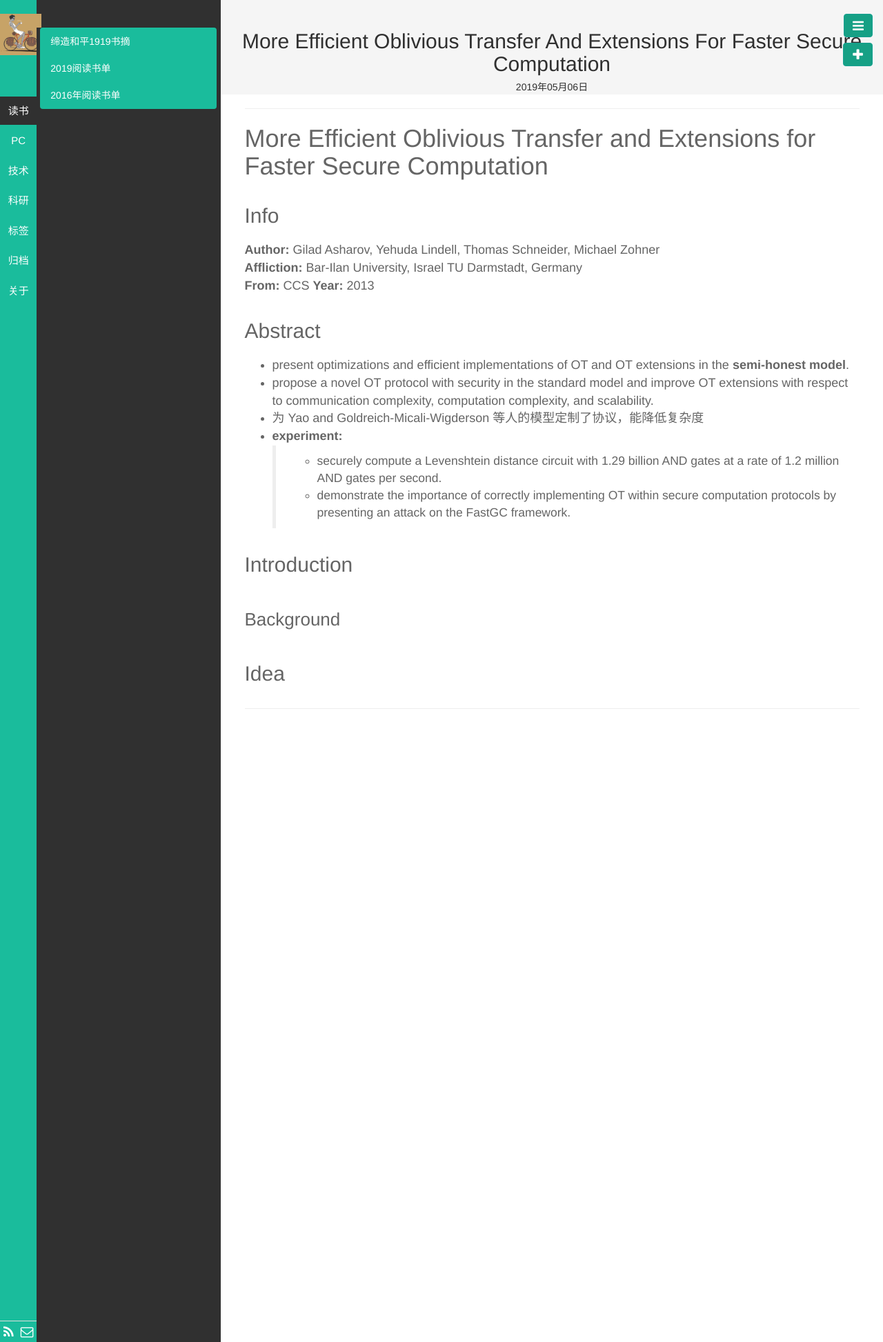
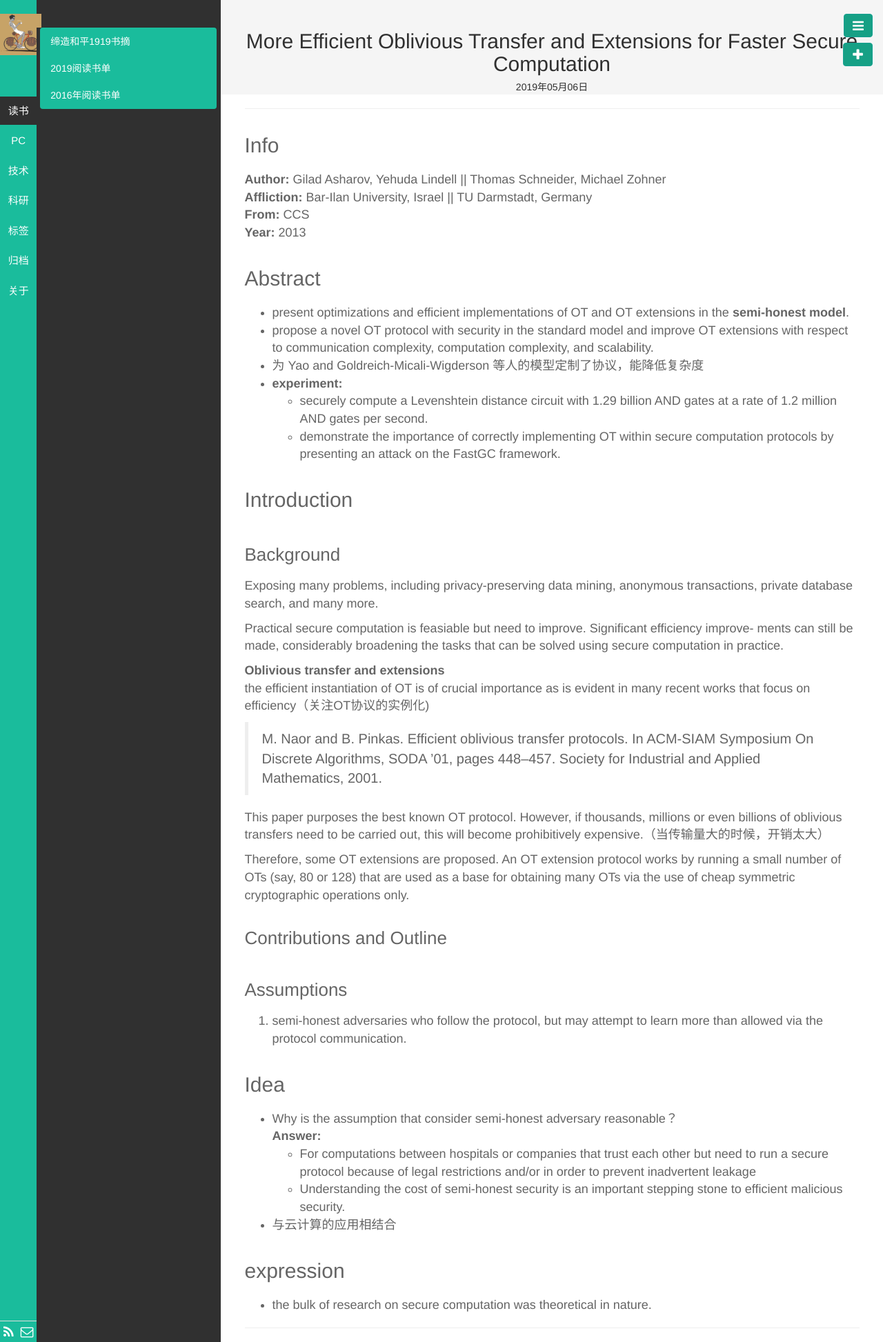
Before and after one commit to liyibing28/liyibing28.github.io, a Jekyll site: the page built from _posts/科研/2019-05-06-More-Efficient-Oblivious-Transfer-and-Extensions-for-Faster-Secure-Computation.md, in a window 1280 px wide. Shown: the whole page at 69% size. Built offline with Jekyll 4.4.1, drawn with Linux system fonts in a browser that asks for light colours; our own code applies the rules of GitHub Pages for plain Markdown files.

Commit message:
Update 2019-05-06-More-Efficient-Oblivious-Transfer-and-Extensions-for-Faster-Secure-Computation.md

```diff
--- a/_posts/科研/2019-05-06-More-Efficient-Oblivious-Transfer-and-Extensions-for-Faster-Secure-Computation.md
+++ b/_posts/科研/2019-05-06-More-Efficient-Oblivious-Transfer-and-Extensions-for-Faster-Secure-Computation.md
@@ -1,10 +1,16 @@
-# More Efficient Oblivious Transfer and Extensions for Faster Secure Computation
-
+---
+layout: post
+title: More Efficient Oblivious Transfer and Extensions for Faster Secure Computation
+category: 科研
+tags: 笔记 论文 安全多方计算 garbled-circuit 密码学
+keywords:
+description: 这是ccs' 13上的一篇安全多方计算相关论文
+---
 ## Info
 
-**Author:** Gilad Asharov, Yehuda Lindell, Thomas Schneider, Michael Zohner \
-**Affliction:** Bar-Ilan University, Israel TU Darmstadt, Germany \
-**From:** CCS
+**Author:** Gilad Asharov, Yehuda Lindell  ||  Thomas Schneider, Michael Zohner \
+**Affliction:** Bar-Ilan University, Israel  ||  TU Darmstadt, Germany \
+**From:** CCS \
 **Year:** 2013
 
 ## Abstract
@@ -13,11 +19,40 @@
 + propose a novel OT protocol with security in the standard model and improve OT extensions with respect to communication complexity, computation complexity, and scalability.
 + 为 Yao and Goldreich-Micali-Wigderson 等人的模型定制了协议，能降低复杂度
 + **experiment:**
-> + securely compute a Levenshtein distance circuit with 1.29 billion AND gates at a rate of 1.2 million AND gates per second.
-> + demonstrate the importance of correctly implementing OT within secure computation protocols by presenting an attack on the FastGC framework.
+  + securely compute a Levenshtein distance circuit with 1.29 billion AND gates at a rate of 1.2 million AND gates per second.
+  + demonstrate the importance of correctly implementing OT within secure computation protocols by presenting an attack on the FastGC framework.
 
 ## Introduction
 
 ### Background
 
+Exposing many problems, including privacy-preserving data mining, anonymous transactions, private database search, and many more.
+
+Practical secure computation is feasiable but need to improve. Significant efficiency improve- ments can still be made, considerably broadening the tasks that can be solved using secure computation in practice.
+
+**Oblivious transfer and extensions** \
+the efficient instantiation of OT is of crucial importance as is evident in many recent works that focus on efficiency（关注OT协议的实例化)
+> M. Naor and B. Pinkas. Efficient oblivious transfer protocols. In ACM-SIAM Symposium On Discrete Algorithms, SODA ’01, pages 448–457. Society for Industrial and Applied Mathematics, 2001.
+
+This paper purposes the best known OT protocol. However, if thousands, millions or even billions of oblivious transfers need to be carried out, this will become prohibitively expensive.（当传输量大的时候，开销太大）
+
+Therefore, some OT extensions are proposed. An OT extension protocol works by running a small number of OTs (say, 80 or 128) that are used as a base for obtaining many OTs via the use of cheap symmetric cryptographic operations only.
+
+### Contributions and Outline
+
+### Assumptions
+
+1. semi-honest adversaries who follow the protocol, but may attempt to learn more than allowed via the protocol communication.
+
 ## Idea
+
++ Why is the assumption that consider semi-honest adversary reasonable？\
+**Answer:**
+  + For computations between hospitals or companies that trust each other but need to run a secure protocol because of legal restrictions and/or in order to prevent inadvertent leakage
+  + Understanding the cost of semi-honest security is an important stepping stone to efficient malicious security.
+
++ 与云计算的应用相结合
+
+## expression
+
++ the bulk of research on secure computation was theoretical in nature.
```
